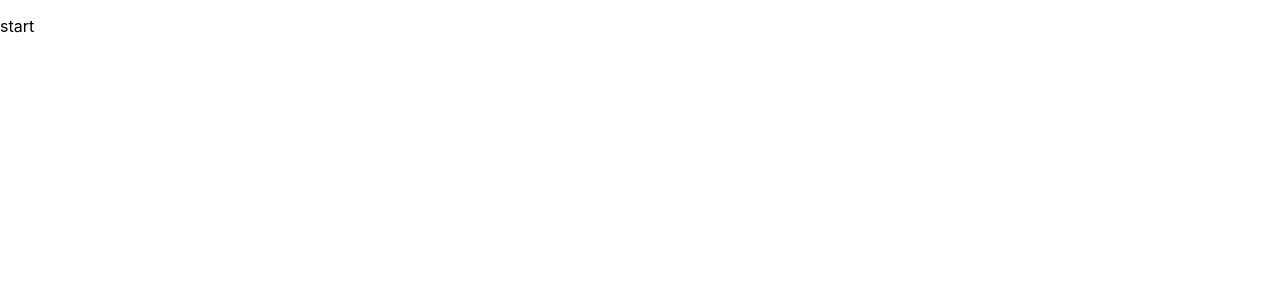
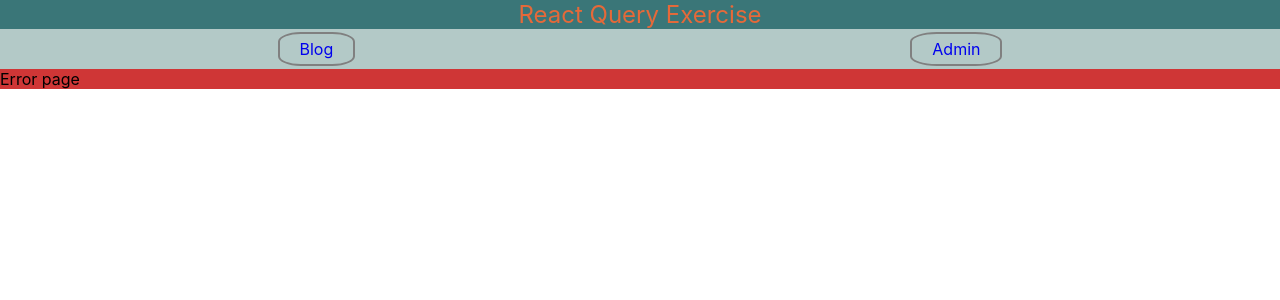
Before and after one commit to Thierry-Chain/reactQuery, a React (Create React App) app: page /1 in a window 1280 px wide. Shown: the top 300 px of the page. Built offline with nearby package versions, Linux system fonts and the light colour scheme.

Commit message:
completed designing all pages needed

```diff
--- a/src/App.js
+++ b/src/App.js
@@ -1,8 +1,19 @@
+import { Route, BrowserRouter, Switch } from 'react-router-dom'
+import Admin from './components/Admin'
+import ErrorPage from './components/ErrorPage'
+import Main from './components/Main'
+import NavBar from './components/NavBar'
+
 function App() {
   return (
-    <div className="App">
-      <p>start</p>
-    </div>
+    <BrowserRouter>
+      <NavBar />
+      <Switch>
+        <Route exact path="/" component={Main} />
+        <Route exact path="/admin" component={Admin} />
+        <Route exact path="/:hgd" component={ErrorPage} />
+      </Switch>
+    </BrowserRouter>
   )
 }
 
--- /dev/null
+++ b/src/components/Admin.jsx
@@ -0,0 +1,5 @@
+import React from 'react'
+
+export default function Admin() {
+  return <div>Admin section</div>
+}
--- /dev/null
+++ b/src/components/ErrorPage.jsx
@@ -0,0 +1,5 @@
+import React from 'react'
+
+export default function ErrorPage() {
+  return <div className="error">Error page</div>
+}
--- /dev/null
+++ b/src/components/Main.jsx
@@ -0,0 +1,9 @@
+import React from 'react'
+
+export default function Main() {
+  return (
+    <React.Fragment>
+      <div className="main">Main content</div>
+    </React.Fragment>
+  )
+}
--- /dev/null
+++ b/src/components/NavBar.jsx
@@ -0,0 +1,20 @@
+import React from 'react'
+import { Link } from 'react-router-dom'
+
+export default function NavBar() {
+  return (
+    <React.Fragment>
+      <nav className="nav">
+        <span className="brand"> React Query Exercise </span>
+      </nav>
+      <div className="disp">
+        <Link className="link" to="/">
+          Blog
+        </Link>
+        <Link className="link" to="/admin">
+          Admin
+        </Link>
+      </div>
+    </React.Fragment>
+  )
+}
--- a/src/index.css
+++ b/src/index.css
@@ -1,3 +1,8 @@
+*,
+html {
+  box-sizing: border-box;
+  margin: 0;
+}
 body {
   margin: 0;
   font-family: -apple-system, BlinkMacSystemFont, 'Segoe UI', 'Roboto', 'Oxygen',
@@ -11,3 +16,42 @@ code {
   font-family: source-code-pro, Menlo, Monaco, Consolas, 'Courier New',
     monospace;
 }
+
+.nav {
+  background-color: rgba(53, 115, 117, 0.972) !important;
+  font-size: x-large;
+  display: flex;
+}
+.brand {
+  color: rgba(251, 103, 49, 0.89);
+  text-align: center;
+  margin-left: auto;
+  margin-right: auto;
+}
+.main {
+  background-color: rgba(43, 104, 99, 0.329);
+  height: 98vh;
+}
+.error {
+  background-color: rgb(207, 54, 54);
+}
+.link {
+  border: 2px solid gray;
+  justify-content: center;
+  border-radius: 29%;
+  align-items: center;
+  text-decoration: none;
+  padding: 5px 20px;
+  margin-right: auto;
+  margin-top: 3px;
+  margin-bottom: 3px;
+
+  margin-left: auto;
+}
+.link:hover {
+  background-color: rgb(236, 72, 168);
+}
+.disp {
+  background-color: rgba(43, 104, 99, 0.356);
+  display: flex;
+}
--- a/src/index.js
+++ b/src/index.js
@@ -2,7 +2,7 @@ import React from 'react'
 import ReactDOM from 'react-dom'
 import './index.css'
 import App from './App'
-
+//import { BrowserRouter } from 'react-router-dom'
 ReactDOM.render(
   <React.StrictMode>
     <App />
```
